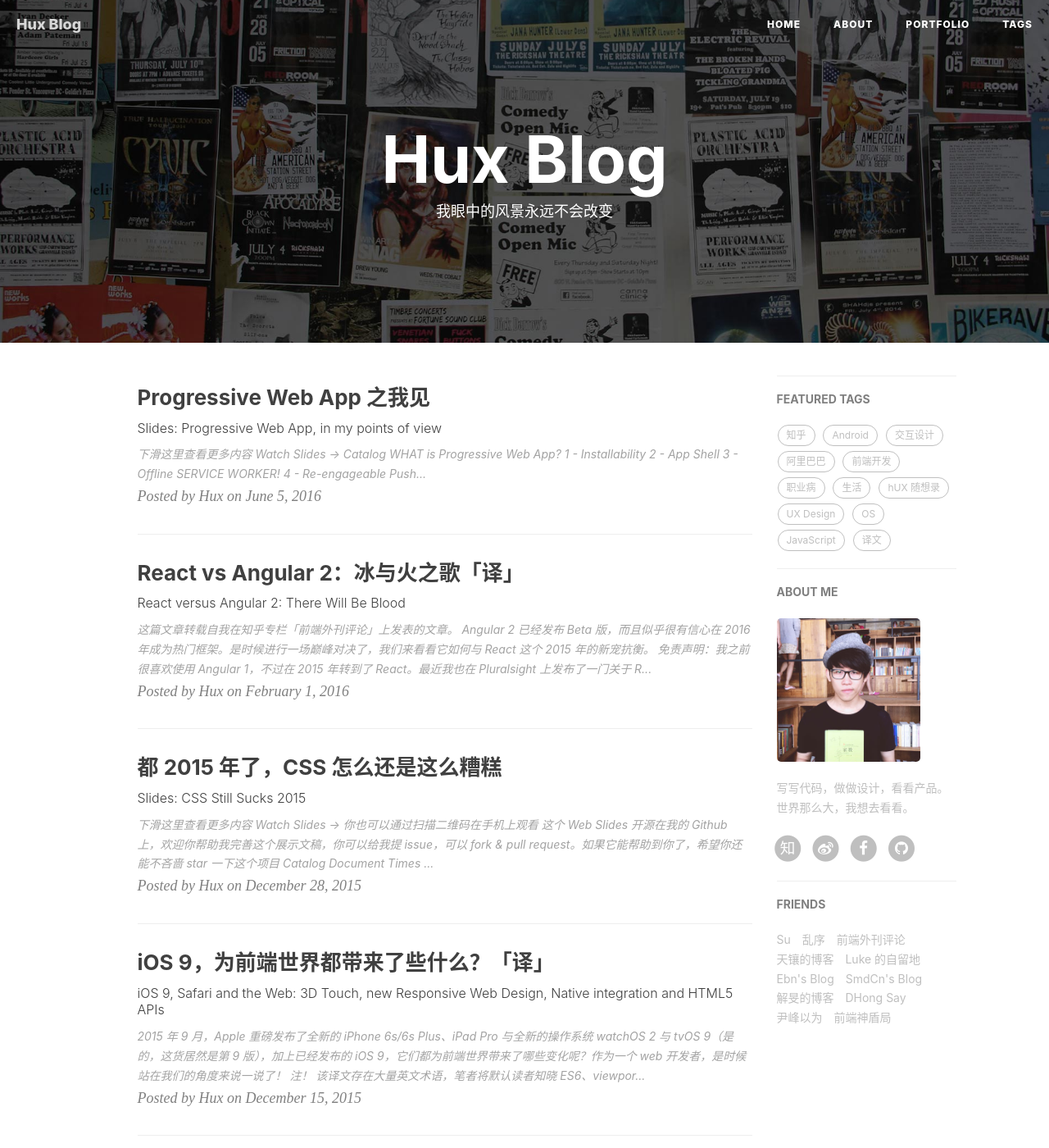
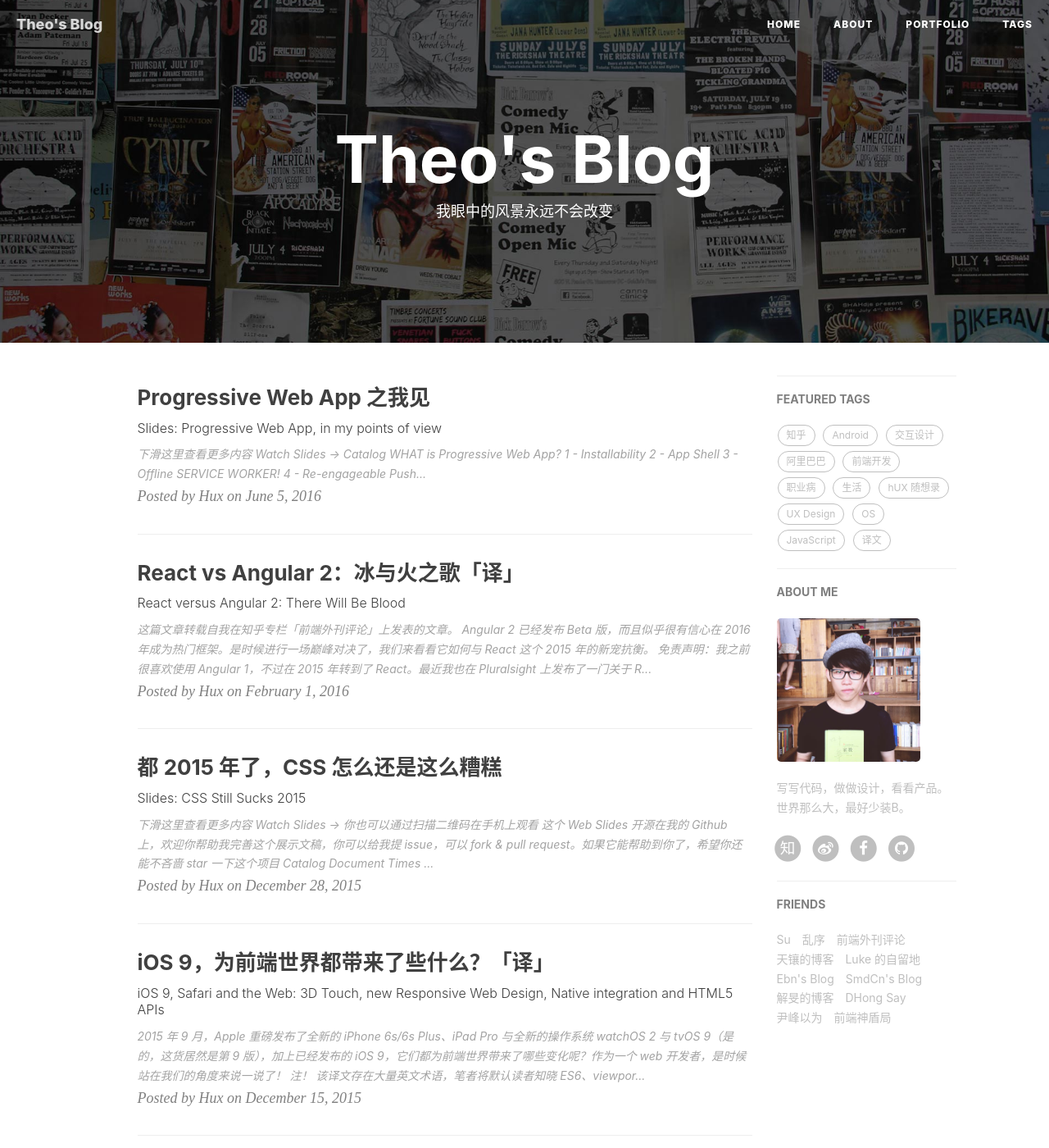
Before and after one commit to theowu/theowu.github.io, a Jekyll site: the page built from index.html, in a window 1280 px wide and 1400 px high. Shown: the whole window at 82% size. Built offline with Jekyll 4.4.1, drawn with Linux system fonts in a browser that asks for light colours; nearby versions of some CDN libraries; the list of posts is cut into pages by our own code; comment, search, counter and statistics services are not loaded; some of the changed lines change nothing that is shown; some of the changed text lies outside the part shown.

Commit message:
update _config.yml

```diff
--- a/_config.yml
+++ b/_config.yml
@@ -1,22 +1,22 @@
 # Site settings
-title: Hux Blog
-SEOTitle: 黄玄的博客 | Hux Blog
+title: Theo's Blog
+SEOTitle: 吴思元的博客 | Theo's Blog
 header-img: img/home-bg.jpg
 email: huxpro@gmail.com
-description: "关于前端与设计、黑客与画家 | 黄玄，Web & Mobile Lover，Front-End Engineer，UX Designer | 这里是 @Hux黄玄 的个人博客，与你一起发现更大的世界。"
-keyword: "黄玄, Hux黄玄, Hux, 鬼栈, huxpro, @huxpro, 黄玄的博客, Hux Blog, 博客, 个人网站, 互联网, 前端, 设计, 产品, 肖玉, Lynn, 肖玉的男朋友"
-url: "http://huangxuan.me"              # your host, for absolute URL
+description: "关于前端与设计、黑客与画家 | 吴思元，Web & Mobile Lover，iOS and Front-End Engineer，UX Designer | 这里是 @Theo吴思元 的个人博客，与你一起发现更大的世界。"
+keyword: "吴思元, Theo吴思元, Theo, 鬼栈, theowu, @theowu, 吴思元的博客, Theo's Blog, 博客, 个人网站, 互联网, 前端, 设计, 产品, iOS, Lynn, swift, Apple"
+url: "http://theowu.tk"              # your host, for absolute URL
 baseurl: ""                             # for example, '/blog' if your blog hosted on 'host/blog'
 
 
 
 # SNS settings
 RSS: false
-weibo_username:     huxpro
-zhihu_username:     huxpro
-github_username:    huxpro
+weibo_username:     theowu
+zhihu_username:     theowu
+github_username:    theowu
 #twitter_username:  huxpro
-facebook_username:  huxpro
+facebook_username:  theowu
 # linkedin_username:  firstname-lastname-idxxxx
 
 
@@ -51,7 +51,7 @@ kramdown:
 #disqus_username: _your_disqus_short_name_
 
 # Duoshuo settings
-duoshuo_username: huxblog
+duoshuo_username: theowu
 # Share component is depend on Comment so we can NOT use share only.
 duoshuo_share: true                     # set to false if you want to use Comment without Sharing
 
@@ -60,16 +60,16 @@ duoshuo_share: true                     # set to false if you want to use Commen
 
 # Analytics settings
 # Baidu Analytics
-ba_track_id: 4cc1f2d8f3067386cc5cdb626a202900
+ba_track_id: f8526c82629509f1434da8ccb4a952b6
 # Google Analytics
-ga_track_id: 'UA-49627206-1'            # Format: UA-xxxxxx-xx
-ga_domain: huangxuan.me
+ga_track_id: 'UA-82475700-1'            # Format: UA-xxxxxx-xx
+ga_domain: theowu.tk
 
 
 
 # Sidebar settings
 sidebar: true                           # whether or not using Sidebar.
-sidebar-about-description: "写写代码，做做设计，看看产品。世界那么大，我想去看看。"
+sidebar-about-description: "写写代码，做做设计，看看产品。世界那么大，最好少装B。"
 sidebar-avatar: /img/avatar-hux.jpg      # use absolute URL, seeing it's used in both `/` and `/about/`
 
 
```
